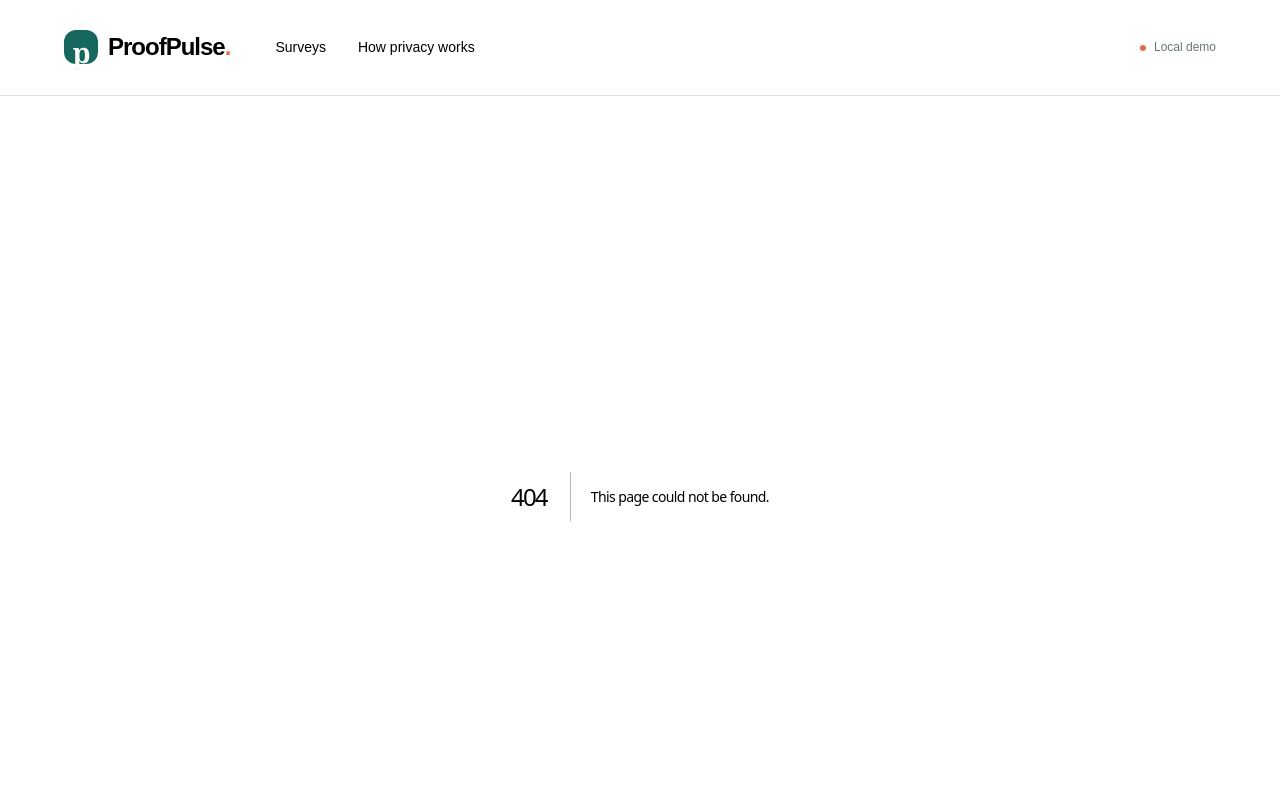
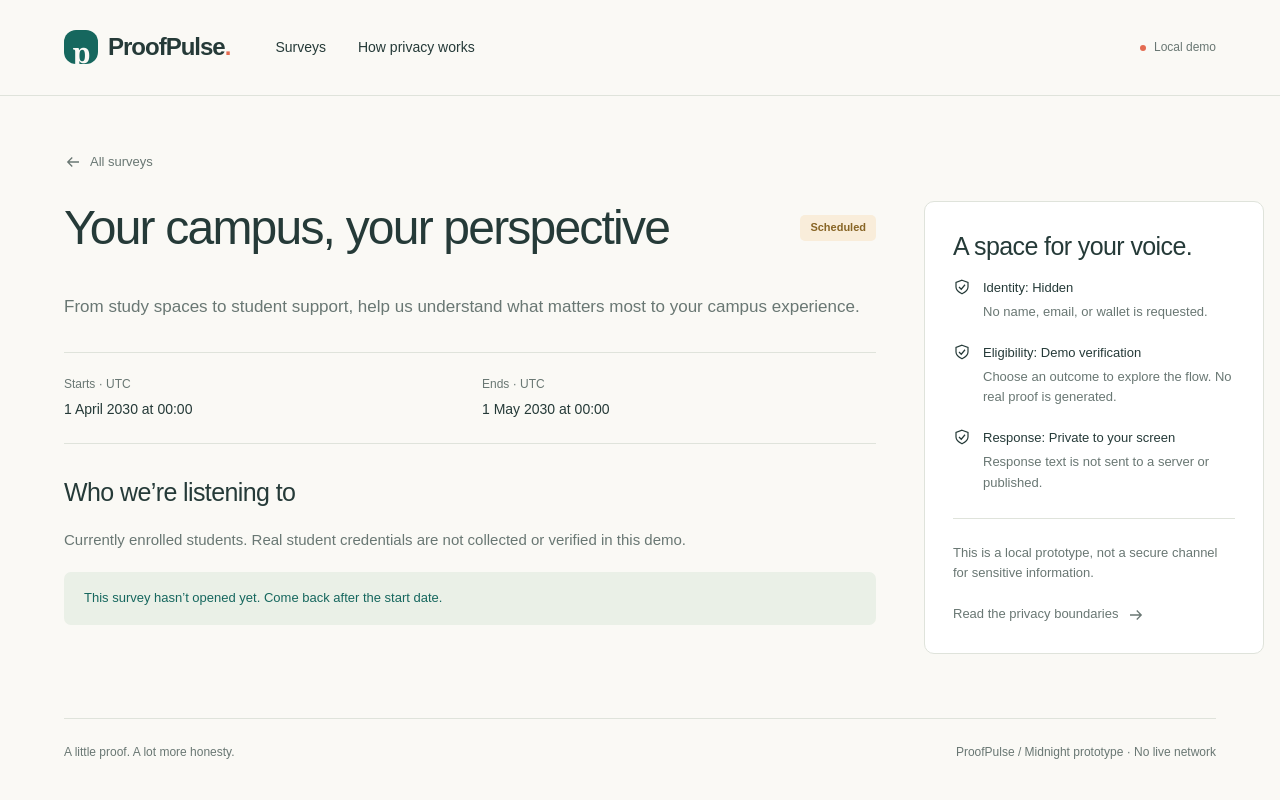
Before and after one commit to TuanNgoDev/proof-pulse, a Next.js app: page /surveys/campus-experience in a window 1280 px wide. Before the commit this address had no page. Shown: the top 800 px of the page. Built offline with nearby package versions, Linux system fonts and the light colour scheme.

Commit message:
feat: show survey details privacy boundaries and schedule states

```diff
--- /dev/null
+++ b/src/app/loading.tsx
@@ -0,0 +1 @@
+export default function Loading() { return <main id="main" className="container"><p className="muted" role="status">Opening your survey space…</p></main>; }
--- /dev/null
+++ b/src/app/not-found.tsx
@@ -0,0 +1,2 @@
+import Link from "next/link";
+export default function NotFound() { return <main id="main" className="container"><div className="empty"><h1>This page is a little too private.</h1><p className="muted">We couldn’t find the page you were looking for.</p><Link href="/" className="button">Back to surveys</Link></div></main>; }
--- /dev/null
+++ b/src/app/surveys/[id]/page.tsx
@@ -0,0 +1,5 @@
+import { SurveyDetail } from "@/ui/survey-detail";
+export default async function SurveyPage({ params }: { params: Promise<{ id: string }> }) {
+  const { id } = await params;
+  return <SurveyDetail id={id} />;
+}
--- /dev/null
+++ b/src/ui/survey-detail.tsx
@@ -0,0 +1,23 @@
+"use client";
+
+import Link from "next/link";
+import { useSurveySession } from "@/application/survey-session";
+import { surveyStatus } from "@/domain/survey/survey";
+import { Arrow, Shield } from "./icons";
+
+export function SurveyDetail({ id }: { id: string }) {
+  const { surveys, now } = useSurveySession();
+  const survey = surveys.find((item) => item.id === id);
+  if (!survey) return <main id="main" className="container"><div className="empty"><h1>Survey not found.</h1><p className="muted">It may have been a local demo survey cleared by a refresh.</p><Link href="/" className="button secondary">Back to surveys</Link></div></main>;
+  const status = surveyStatus(survey, now);
+  const format = (value: string) => new Date(value).toLocaleString("en-GB", { day: "numeric", month: "long", year: "numeric", hour: "2-digit", minute: "2-digit", timeZone: "UTC" });
+  return <main id="main" className="container">
+    <Link href="/" className="back-link"><Arrow back />All surveys</Link>
+    <div className="detail-grid"><div>
+      <div className="page-heading"><h1>{survey.title}</h1><span className={`status ${status.toLowerCase()}`}>{status}</span></div>
+      <p className="detail-description">{survey.description}</p>
+      <dl className="metadata"><div><dt>Starts · UTC</dt><dd>{format(survey.startsAt)}</dd></div><div><dt>Ends · UTC</dt><dd>{format(survey.endsAt)}</dd></div></dl>
+      <section className="stack"><h2>Who we’re listening to</h2><p className="muted" style={{ whiteSpace: "pre-wrap", overflowWrap: "anywhere" }}>{survey.eligibility}</p>{status === "Open" ? <Link href={`/surveys/${id}/participate`} className="button teal">Take part in this survey <Arrow /></Link> : <div className="notice">{status === "Scheduled" ? "This survey hasn’t opened yet. Come back after the start date." : "This survey has closed. Results and aggregation are not implemented in this first pass."}</div>}</section>
+    </div><aside className="panel"><h2>A space for your voice.</h2><ul className="privacy-list"><li><Shield /><div><strong>Identity: Hidden</strong><span className="muted">No name, email, or wallet is requested.</span></div></li><li><Shield /><div><strong>Eligibility: Demo verification</strong><span className="muted">Choose an outcome to explore the flow. No real proof is generated.</span></div></li><li><Shield /><div><strong>Response: Private to your screen</strong><span className="muted">Response text is not sent to a server or published.</span></div></li></ul><div className="divider" /><p className="small muted">This is a local prototype, not a secure channel for sensitive information.</p><Link href="/privacy" className="back-link" style={{ margin: "20px 0 0" }}>Read the privacy boundaries <Arrow /></Link></aside></div>
+  </main>;
+}
```
